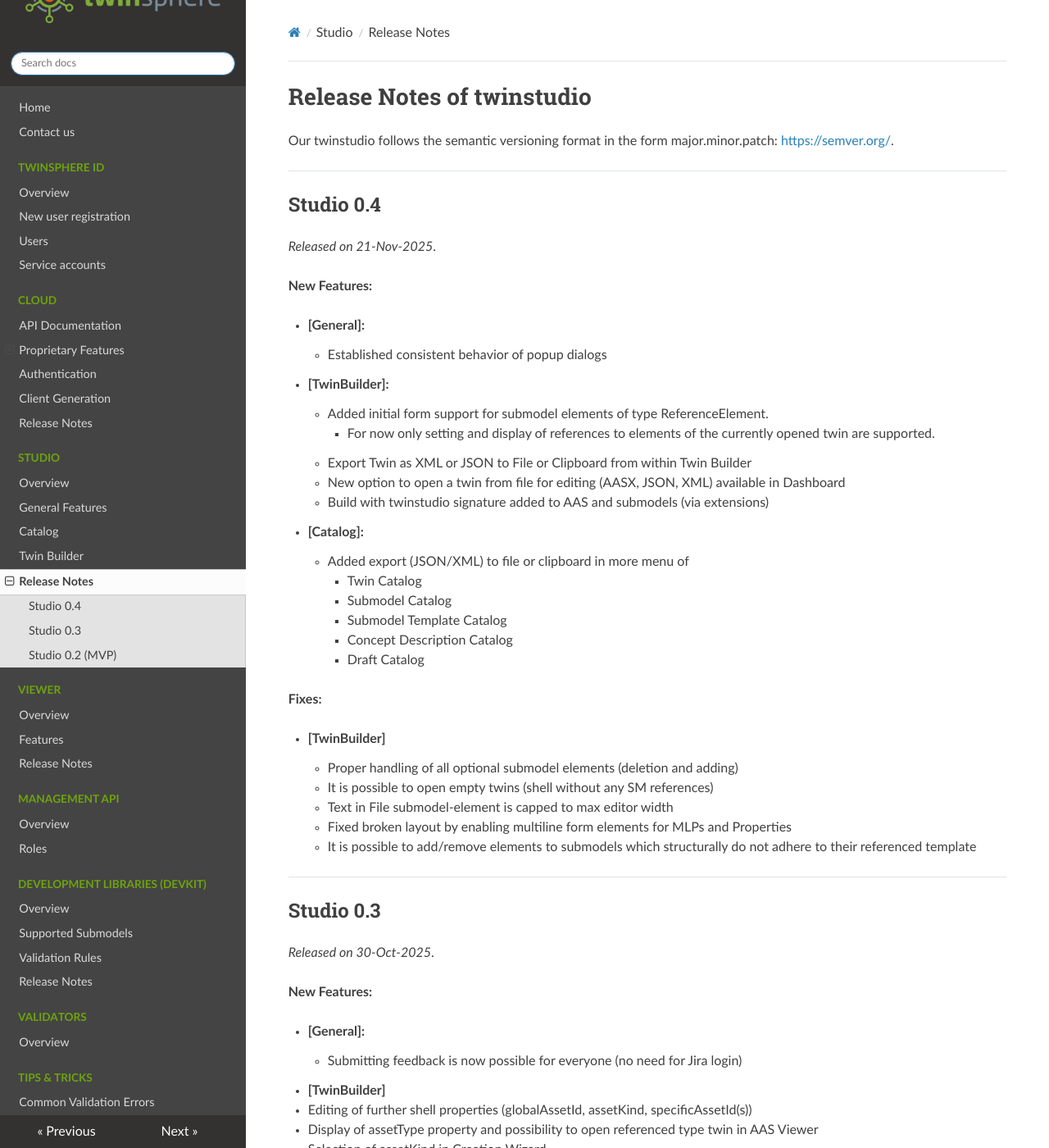
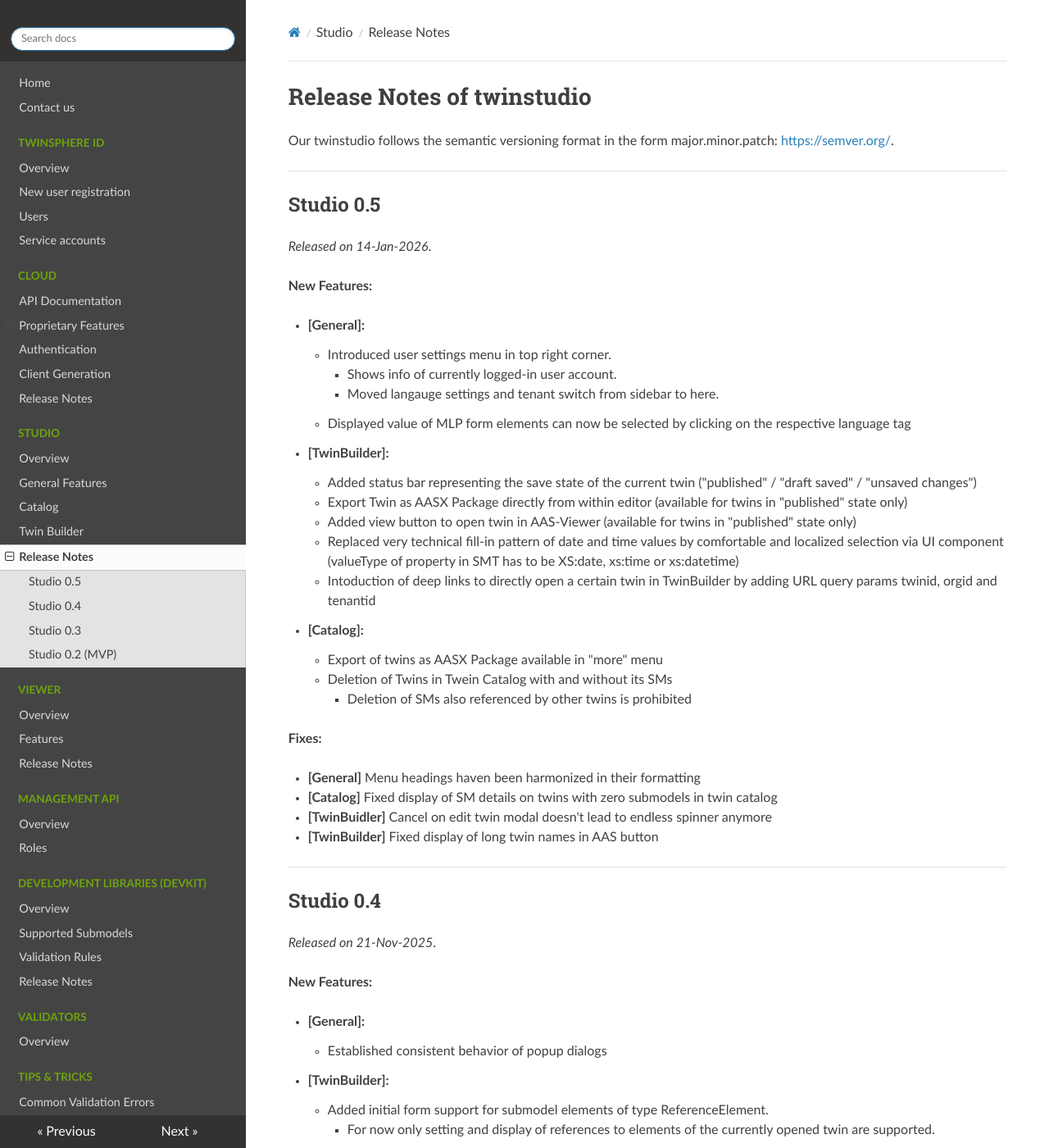
Before and after one commit to twinsphere/twinsphere.github.io, an MkDocs documentation site: the page built from docs/studio-release-notes.md, in a window 1280 px wide and 1400 px high. Shown: the whole window at 82% size. Built offline with MkDocs 1.6.1, drawn with Linux system fonts in a browser that asks for light colours; nearby versions of some CDN libraries; some of the changed text lies outside the part shown.

Commit message:
feat(studio): add rel notes for 0.5

```diff
--- a/docs/studio-release-notes.md
+++ b/docs/studio-release-notes.md
@@ -2,6 +2,45 @@
 
 Our twinstudio follows the semantic versioning format in the form major.minor.patch:
 [https://semver.org/](https://semver.org/).
+
+---
+
+## Studio 0.5
+
+*Released on 14-Jan-2026*.
+
+**New Features:**
+
+- **[General]:**
+
+    - Introduced user settings menu in top right corner.
+        - Shows info of currently logged-in user account.
+        - Moved langauge settings and tenant switch from sidebar to here.
+    - Displayed value of MLP form elements can now be selected by clicking on the respective language tag
+
+- **[TwinBuilder]:**
+
+    - Added status bar representing the save state of the current twin ("published" / "draft saved" / "unsaved changes")
+    - Export Twin as AASX Package directly from within editor (available for twins in "published" state only)
+    - Added view button to open twin in AAS-Viewer (available for twins in "published" state only)
+    - Replaced very technical fill-in pattern of date and time values by comfortable and localized selection via UI
+      component (valueType of property in SMT has to be XS:date, xs:time or xs:datetime)
+    - Intoduction of deep links to directly open a certain twin in TwinBuilder by adding URL query params twinid,
+      orgid and tenantid
+
+
+- **[Catalog]:**
+
+    - Export of twins as AASX Package available in "more" menu
+    - Deletion of Twins in Twein Catalog with and without its SMs
+        - Deletion of SMs also referenced by other twins is prohibited
+
+**Fixes:**
+
+- **[General]** Menu headings haven been harmonized in their formatting
+- **[Catalog]** Fixed display of SM details on twins with zero submodels in twin catalog
+- **[TwinBuidler]** Cancel on edit twin modal doesn't lead to endless spinner anymore
+- **[TwinBuilder]** Fixed display of long twin names in AAS button
 
 ---
 
@@ -34,7 +73,7 @@
 
 **Fixes:**
 
-- **[TwinBuilder]**
+- **[TwinBuilder]:**
 
     - Proper handling of all optional submodel elements (deletion and adding)
     - It is possible to open empty twins (shell without any SM references)
@@ -55,11 +94,11 @@
 
     - Submitting feedback is now possible for everyone (no need for Jira login)
 
-- **[TwinBuilder]**
+- **[TwinBuilder]:**
 
-- Editing of further shell properties (globalAssetId, assetKind, specificAssetId(s))
-- Display of assetType property and possibility to open referenced type twin in AAS Viewer
-- Selection of assetKind in Creation Wizard
+    - Editing of further shell properties (globalAssetId, assetKind, specificAssetId(s))
+    - Display of assetType property and possibility to open referenced type twin in AAS Viewer
+    - Selection of assetKind in Creation Wizard
 
 - **[Catalog]:**
 
```
